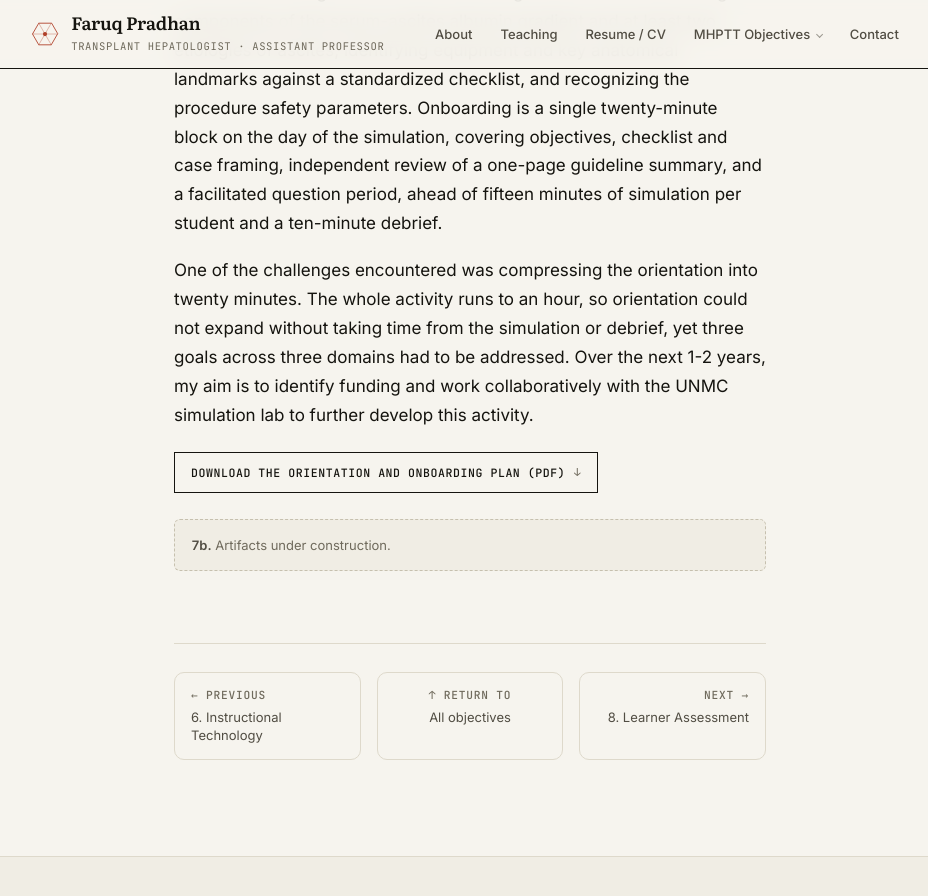
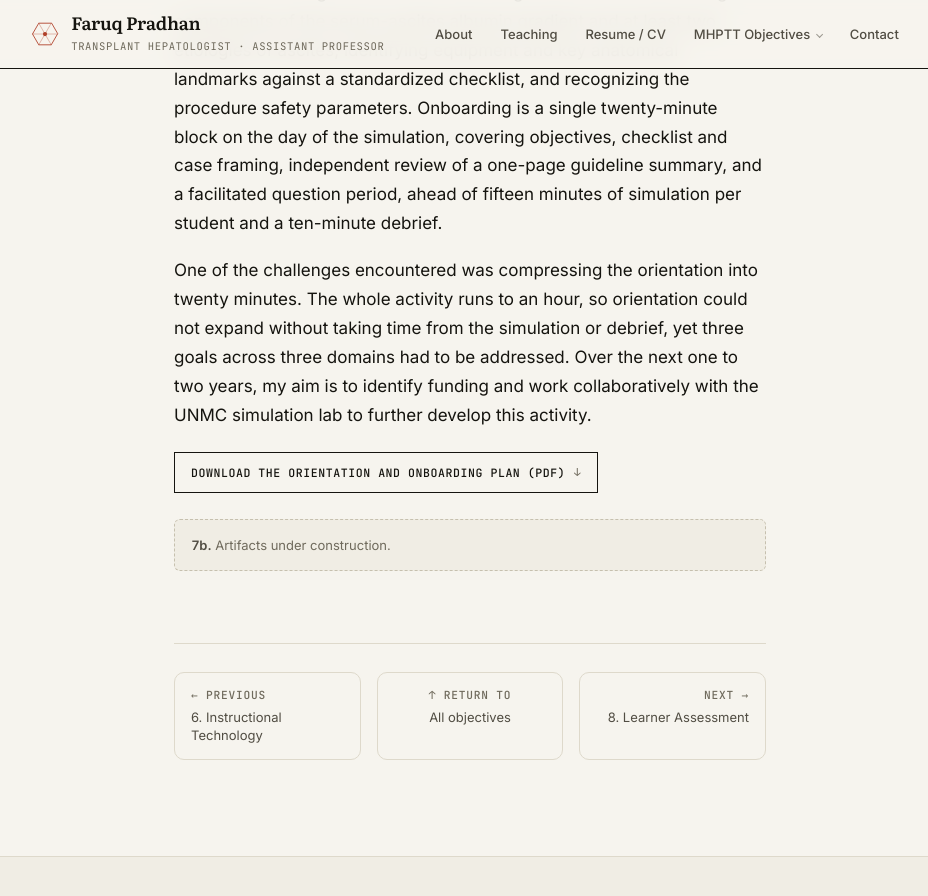
Before and after one commit to fpradhan/fpradhan.github.io, a Jekyll site: the page built from _competencies/7-leadership.md, in a window 1280 px wide and 900 px high, scrolled down 2378 px. Shown: the top 896 px of the window, without its empty margins (170-1098 px from the left). Built offline with Jekyll 4.4.1, drawn with Linux system fonts in a browser that asks for light colours.

Commit message:
Spell out the span in 7a-B
"Over the next 1-2 years" becomes "one to two years", matching the
twenty-minute, fifteen-minute and ten-minute in the same reflection.

Co-Authored-By: Claude Opus 5 <noreply@anthropic.com>
Claude-Session: https://claude.ai/code/session_01SajNJDGDkt5q5fCgsPRcNk

```diff
--- a/_competencies/7-leadership.md
+++ b/_competencies/7-leadership.md
@@ -105,9 +105,9 @@ simulation per student and a ten-minute debrief.
 
 One of the challenges encountered was compressing the orientation into twenty minutes. The whole
 activity runs to an hour, so orientation could not expand without taking time from the simulation
-or debrief, yet three goals across three domains had to be addressed. Over the next 1-2 years, my
-aim is to identify funding and work collaboratively with the UNMC simulation lab to further
-develop this activity.
+or debrief, yet three goals across three domains had to be addressed. Over the next one to two
+years, my aim is to identify funding and work collaboratively with the UNMC simulation lab to
+further develop this activity.
 
 <p><a class="dl" href="{{ '/assets/artifacts/hptt840-orientation-onboarding-plan.pdf' | relative_url }}" rel="noopener" target="_blank">Download the orientation and onboarding plan (PDF)<span class="sr-only"> (opens in a new tab)</span></a></p>
 
```
